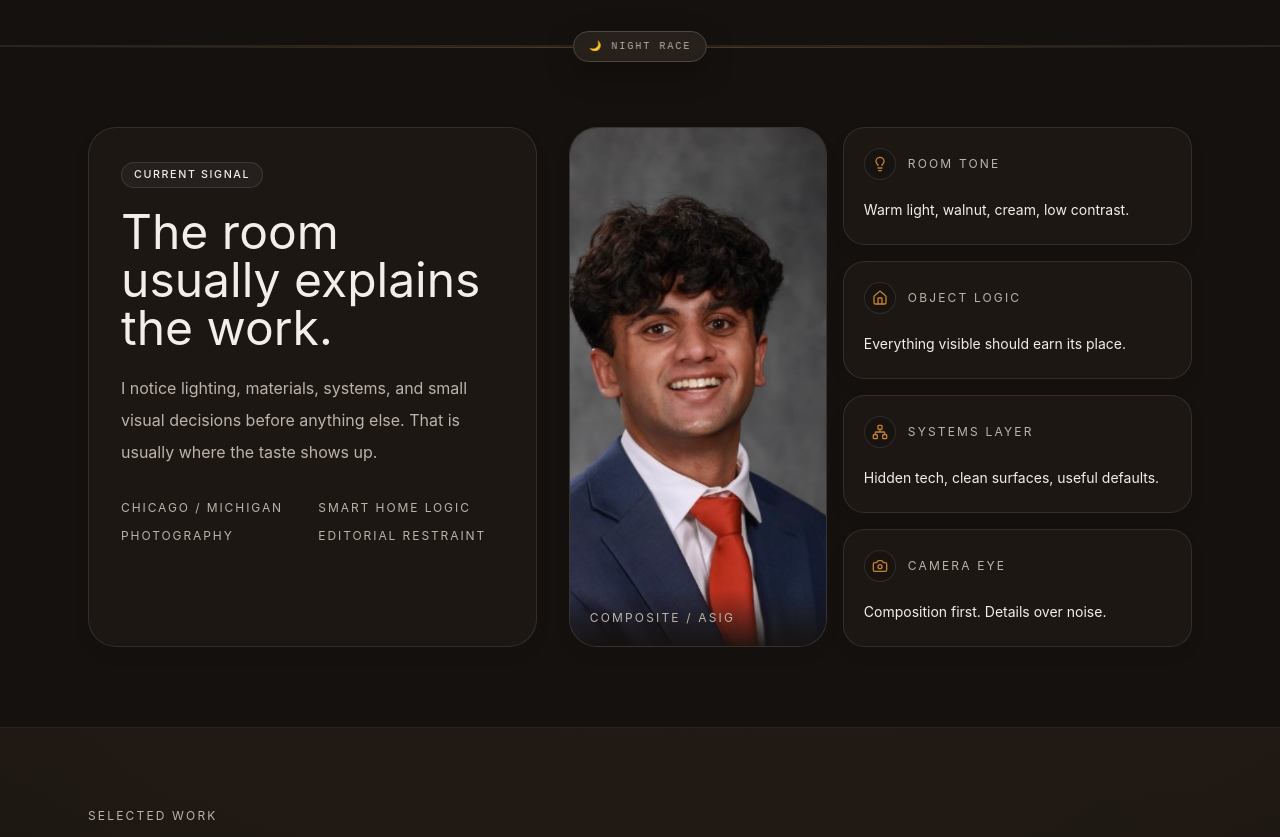
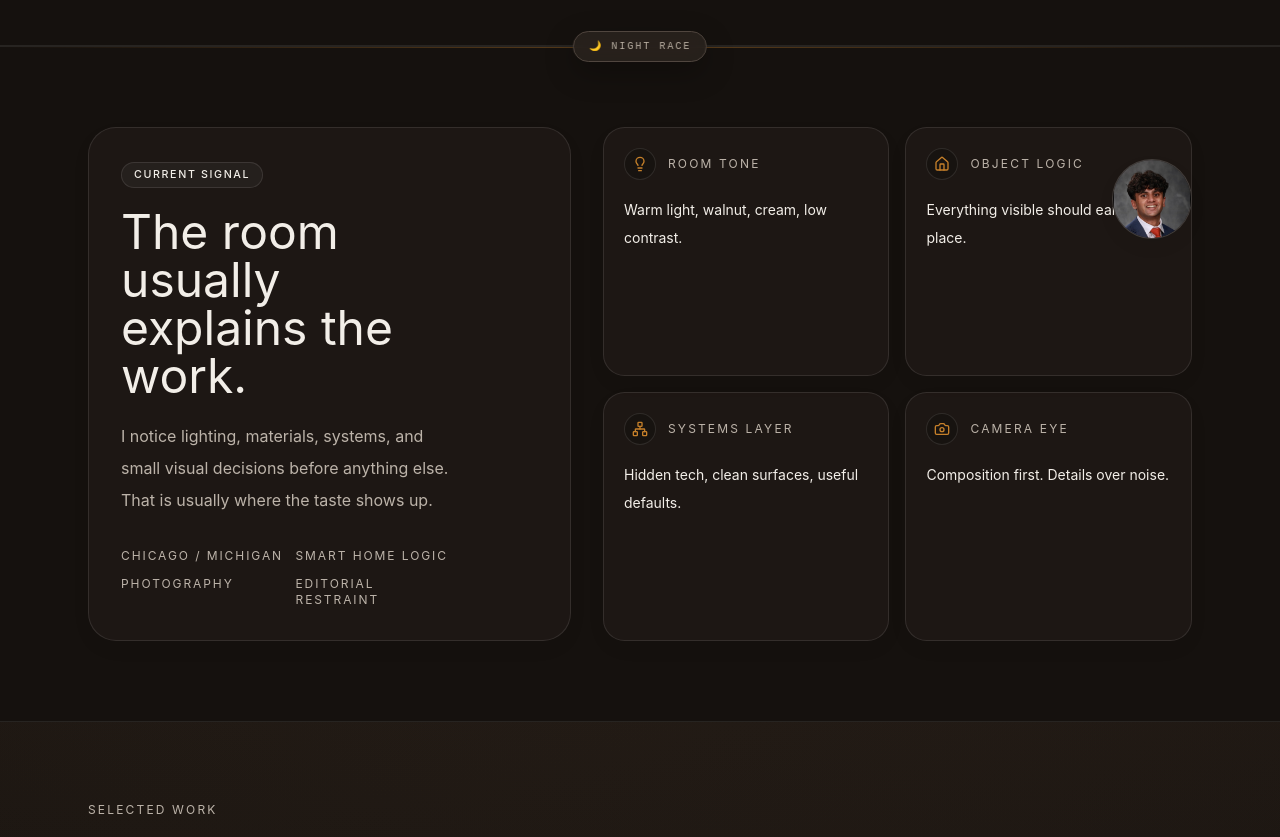
Before and after one commit to mohabbis/personal-portfolio, a Next.js app: page / in a window 1280 px wide. Shown: the part 720-1557 px from the top of the page. Built offline with nearby package versions, Linux system fonts and the light colour scheme.

Commit message:
Reduce composite image treatment

```diff
--- a/components/sections/home/current-signal.tsx
+++ b/components/sections/home/current-signal.tsx
@@ -32,8 +32,19 @@ export function CurrentSignalSection() {
     <section className="relative overflow-hidden border-y border-white/[0.08] bg-background py-16 sm:py-20">
       <div className="absolute inset-x-0 top-0 h-px bg-gradient-to-r from-transparent via-accent/40 to-transparent" />
 
-      <Container className="grid gap-8 lg:grid-cols-[minmax(0,0.72fr)_minmax(0,1fr)] lg:items-stretch">
-        <div className="rounded-[1.75rem] border border-white/10 bg-card/70 p-6 shadow-soft sm:p-8">
+      <Container className="relative">
+        <div className="absolute right-6 top-6 hidden h-20 w-20 overflow-hidden rounded-full border border-white/15 bg-card shadow-soft sm:block lg:right-10 lg:top-8">
+          <Image
+            src="/IMG_0888.jpeg"
+            alt="Muha Rafiq"
+            fill
+            sizes="80px"
+            className="object-cover object-[50%_14%]"
+          />
+        </div>
+
+        <div className="grid gap-8 lg:grid-cols-[minmax(0,0.82fr)_minmax(0,1fr)] lg:items-stretch">
+          <div className="rounded-[1.75rem] border border-white/10 bg-card/70 p-6 pr-6 shadow-soft sm:p-8 sm:pr-28">
             <Tag>Current signal</Tag>
 
             <h2 className="mt-5 max-w-xl font-display text-4xl text-foreground sm:text-5xl">
@@ -52,23 +63,7 @@ export function CurrentSignalSection() {
             </div>
           </div>
 
-        <div className="grid gap-4 sm:grid-cols-[0.85fr_1.15fr]">
-          <div className="group relative min-h-[22rem] overflow-hidden rounded-[1.75rem] border border-white/10 bg-card shadow-soft">
-            <Image
-              src="/IMG_0888.jpeg"
-              alt="Muha Rafiq fraternity composite portrait"
-              fill
-              sizes="(min-width: 1024px) 320px, 100vw"
-              className="object-cover object-[50%_14%] transition duration-500 ease-gentle group-hover:scale-[1.025]"
-            />
-            <div className="absolute inset-x-0 bottom-0 bg-gradient-to-t from-background/90 to-transparent p-5">
-              <p className="font-mono text-xs uppercase tracking-[0.18em] text-muted-foreground">
-                Composite / ASIG
-              </p>
-            </div>
-          </div>
-
-          <div className="grid gap-4">
+          <div className="grid gap-4 sm:grid-cols-2">
             {signals.map((signal) => (
               <article
                 key={signal.label}
```
Lines whose indentation alone changed are shown as unchanged.
